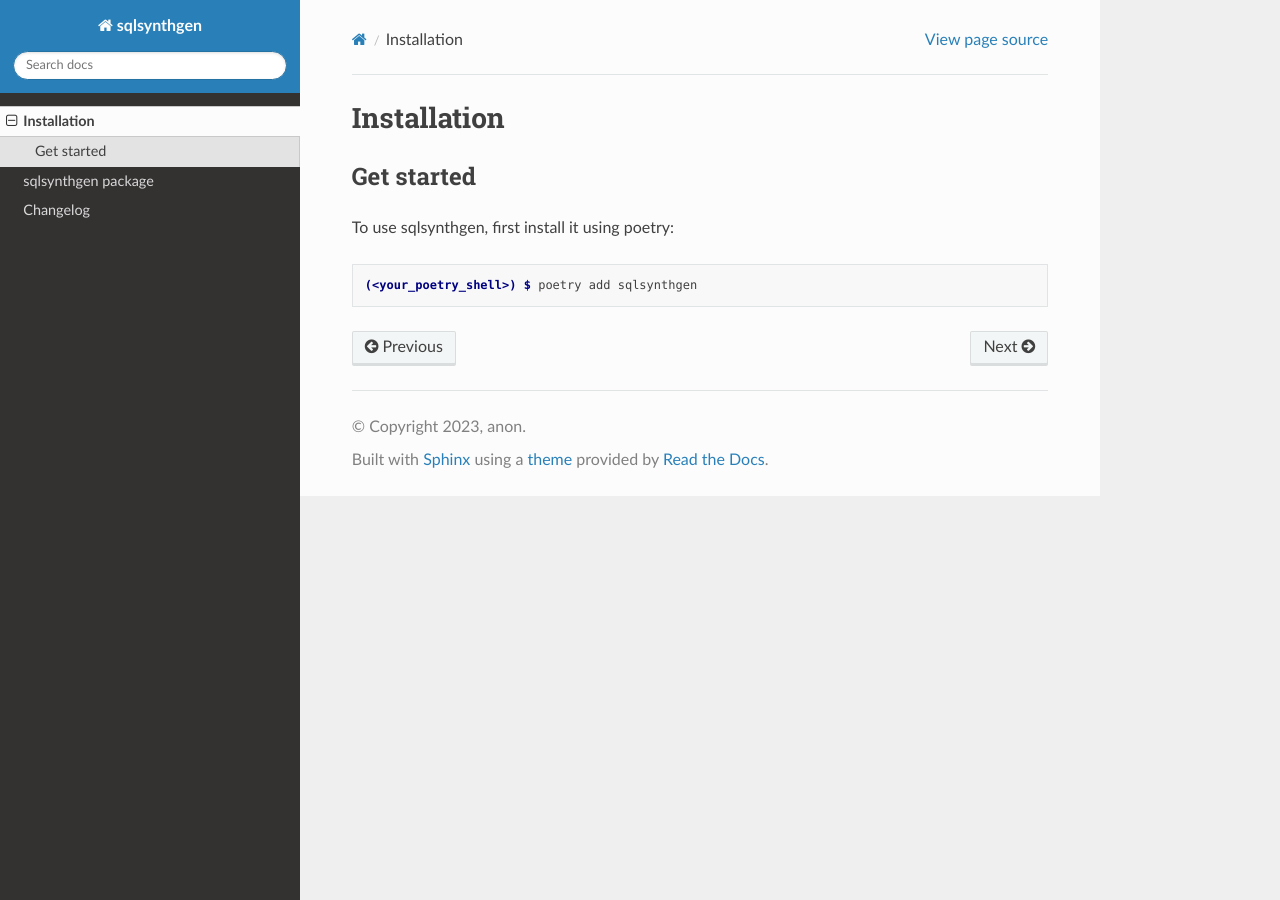
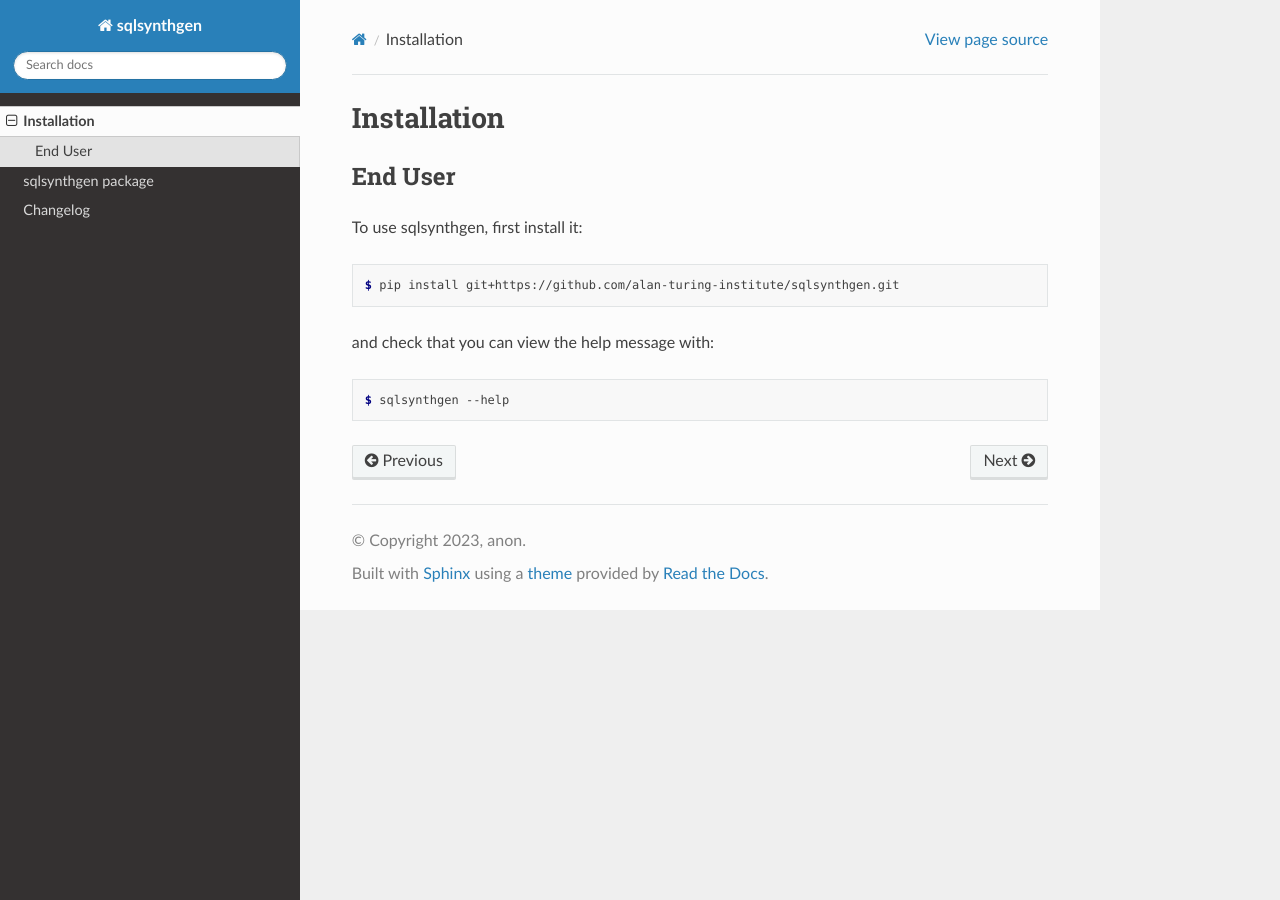
Before and after one commit to alan-turing-institute/sqlsynthgen, a Sphinx documentation site: the page built from docs/source/installation.rst, in a window 1280 px wide. Built offline with Sphinx 7.4.7 and the Read the Docs theme 2.0.0, drawn with Linux system fonts in a browser that asks for light colours.

Commit message:
Update installation instructions

```diff
--- a/docs/source/installation.rst
+++ b/docs/source/installation.rst
@@ -1,23 +1,17 @@
 Installation
 ============
 
-Get started
-------------
+End User
+--------
 
-To use sqlsynthgen, first install it using poetry:
+To use sqlsynthgen, first install it:
 
 .. code-block:: console
 
-   (<your_poetry_shell>) $ poetry add sqlsynthgen
+   $ pip install git+https://github.com/alan-turing-institute/sqlsynthgen.git
 
+and check that you can view the help message with:
 
-.. Test print integer function
-.. ---------------------------
+.. code-block:: console
 
-.. To test print integer function,
-.. you can use the ``sqlsynthgen.docs.print_int`` function:
-
-.. .. autofunction:: sqlsynthgen.docs.print_int
-
-.. The ``phone`` argument should be of type integer. Otherwise, :py:func:`sqlsynthgen.docs.print_int`
-.. will raise an exception.
+   $ sqlsynthgen --help
```
